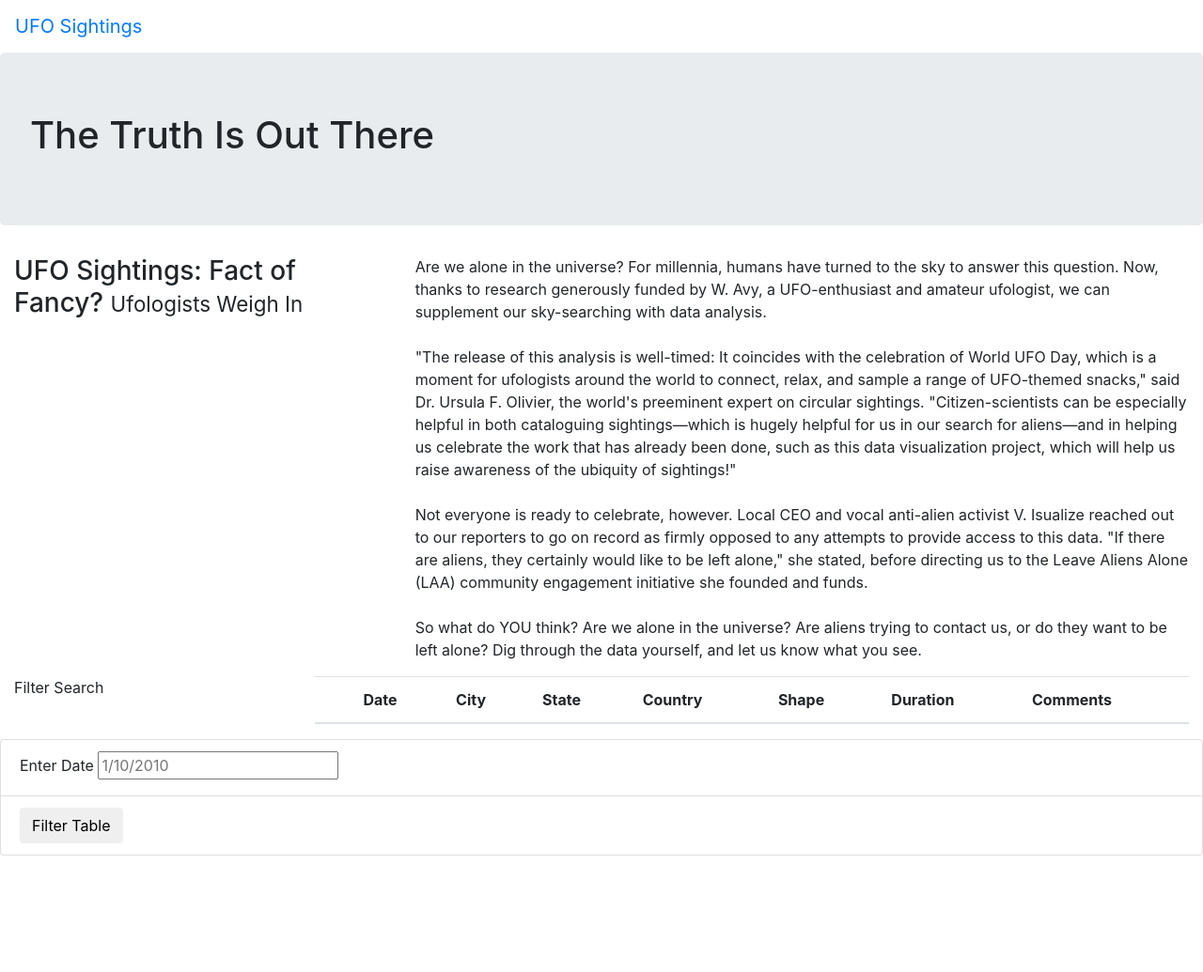
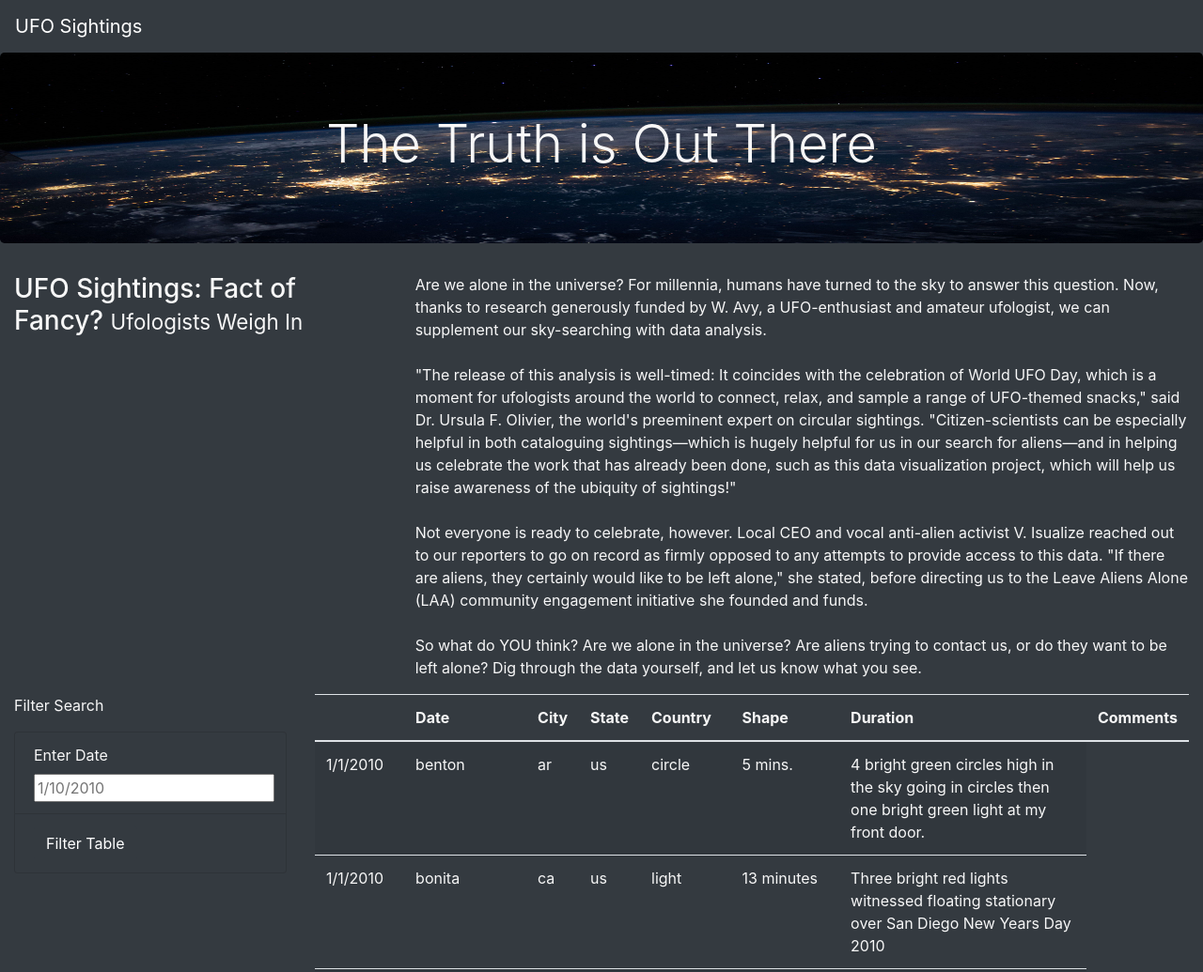
Before and after one commit to bwengerDU/UFOs, a plain HTML site: page index.html in a window 1280 px wide. Shown: the top 1035 px of the page at 94% size. Before the commit the page ends 911 px from the top, so only its background shows below. Drawn offline with nearby package versions, Linux system fonts and the light colour scheme.

Commit message:
11.6 saving point. Upload of updated html and css files

```diff
--- a/index.html
+++ b/index.html
@@ -13,13 +13,13 @@
     />
     <link rel="stylesheet" href="static/C/css/style.css">
 </head>
-<body>
+<body class="bg-dark">
     <div class="wrapper">
-        <nav class="navbar navbar-expand-lg">
+        <nav class="navbar navbar-dark bg-dark navbar-expand-lg">
             <a class="navbar-brand" href="index.html">UFO Sightings</a>
         </nav>
         <div class="jumbotron">
-            <h1>The Truth Is Out There</h1>
+            <h1 class="display-4">The Truth is Out There</h1>
         </div>
         <div class="container-fluid">
             <div class="row">
@@ -29,8 +29,6 @@
                 <div class="col-md-8">
                     <p>
                     Are we alone in the universe? For millennia, humans have turned to the sky to answer this question. Now, thanks to research generously funded by W. Avy, a UFO-enthusiast and amateur ufologist, we can supplement our sky-searching with data analysis.<br><br>"The release of this analysis is well-timed: It coincides with the celebration of World UFO Day, which is a moment for ufologists around the world to connect, relax, and sample a range of UFO-themed snacks," said Dr. Ursula F. Olivier, the world's preeminent expert on circular sightings. "Citizen-scientists can be especially helpful in both cataloguing sightings—which is hugely helpful for us in our search for aliens—and in helping us celebrate the work that has already been done, such as this data visualization project, which will help us raise awareness of the ubiquity of sightings!"<br><br>Not everyone is ready to celebrate, however. Local CEO and vocal anti-alien activist V. Isualize reached out to our reporters to go on record as firmly opposed to any attempts to provide access to this data. "If there are aliens, they certainly would like to be left alone," she stated, before directing us to the Leave Aliens Alone (LAA) community engagement initiative she founded and funds.<br><br>So what do YOU think? Are we alone in the universe? Are aliens trying to contact us, or do they want to be left alone? Dig through the data yourself, and let us know what you see.
-
-
                     </p>
                 </div>
             </div>
@@ -38,8 +36,17 @@
         <div class="container-fluid">
             <div class="row">
                 <div class="col-md-3">
-                <form>
+                    <form class="bg-dark">
                         <p>Filter Search</p>
+                        <ul class="list-group bg-dark">
+                            <li class="list-group-item bg-dark">
+                                <label for="date">Enter Date</label>
+                                <input type="text" placeholder="1/10/2010" id="datetime" />
+                            </li>
+                            <li class="list-group-item bg-dark">
+                                <button id="filter-btn" type="button" class="btn btn-dark">Filter Table</button>
+                            </li>
+                        </ul>
                     </form>
                 </div>
                 <div class="col-md-9">
@@ -61,15 +68,8 @@
             </div>
         </div>
     </div>
+    <script src="https://cdnjs.cloudflare.com/ajax/libs/d3/4.11.0/d3.js"></script>
+    <script src="static/C/JavaScript/data.js"></script>
+    <script src="static/C/JavaScript/app.js"></script>
 </body>
 </html>
-
-<ul class="list-group">
-    <li class="list-group-item">
-        <label for="date">Enter Date</label>
-        <input type="text" placeholder="1/10/2010" id="datetime" />
-    </li>
-    <li class="list-group-item">
-        <button id="filter-btn" type="button" class="btn btn-default">Filter Table</button>
-    </li>
-</ul>
--- a/static/C/JavaScript/app.js
+++ b/static/C/JavaScript/app.js
@@ -1,3 +1,9 @@
+// import data from data.js
+const tableData = data;
+
+// reference the HTML table(output) using d3 library
+var tbody = d3.select('tbody');
+
 function buildTable(data) {
     // First, clear out any existing data
     tbody.html("");
--- a/static/C/css/style.css
+++ b/static/C/css/style.css
@@ -0,0 +1,10 @@
+body {
+
+    color: #f7f7f7;
+  }
+
+.jumbotron {
+    background-image: url("../images/nasa.jpg");
+    background-size: 100% 100%;
+    text-align: center;
+  }
```
Also changed, not shown: static/C/images/nasa.jpg (added), 3 other files. Lines whose indentation alone changed are shown as unchanged.
